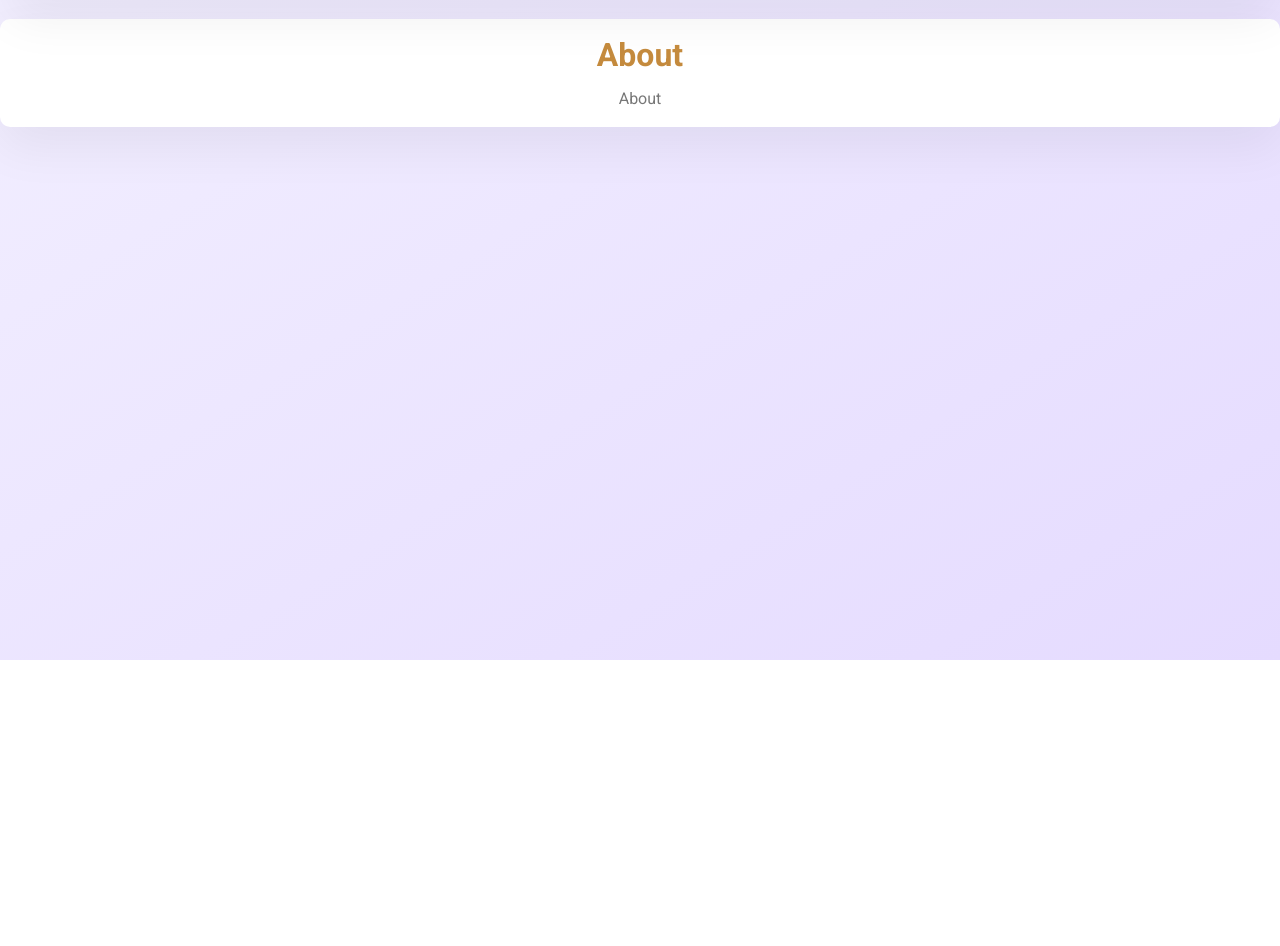
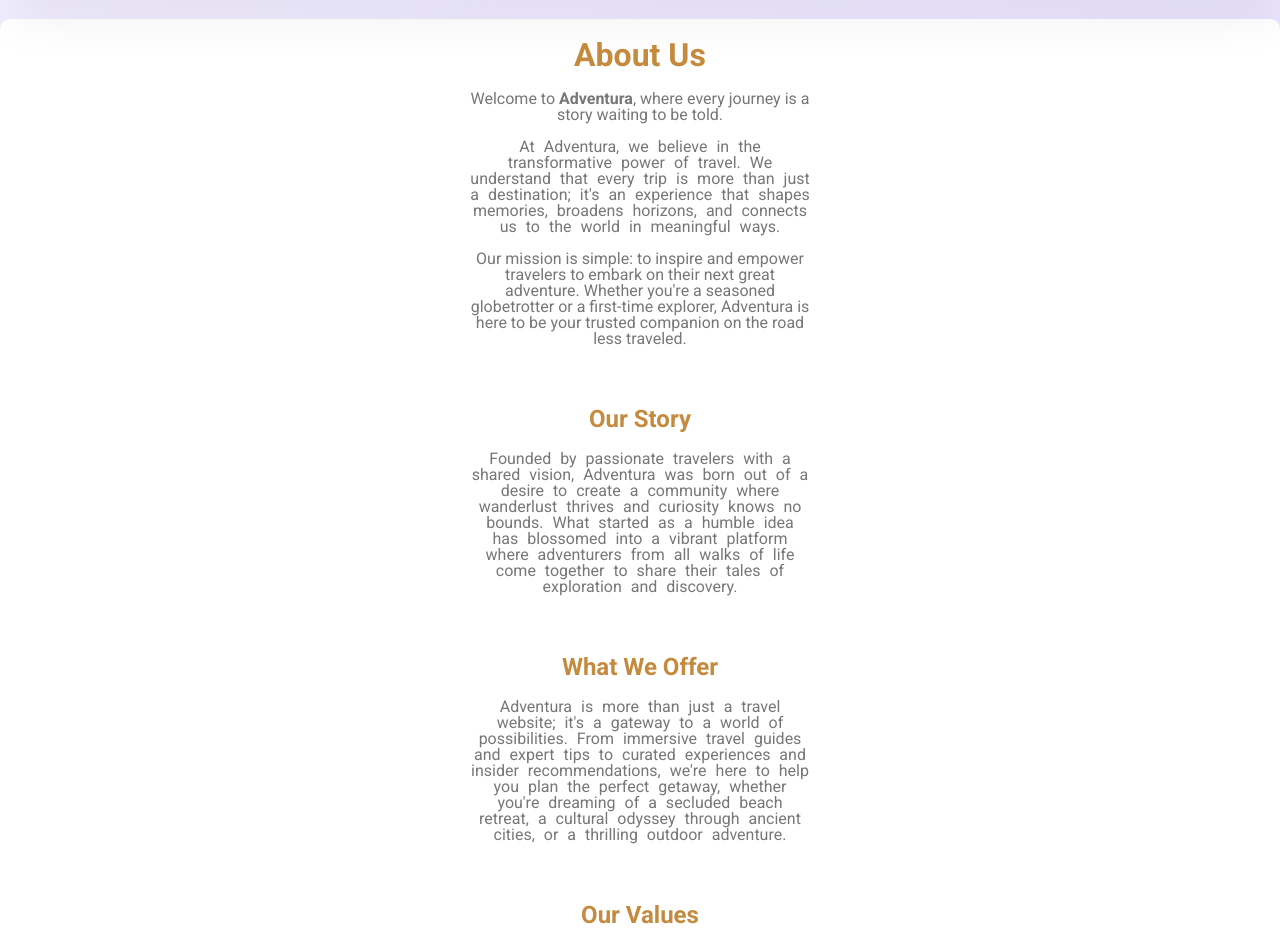
Before and after one commit to renraelreve/adventura, a React (Create React App) app: page /about in a window 1280 px wide. Shown: the part 140-1086 px from the top of the page. Before the commit the page ends 800 px from the top, so only its background shows below. Built offline with nearby package versions, Linux system fonts and the light colour scheme.

Commit message:
update aboutus

```diff
--- a/src/index.css
+++ b/src/index.css
@@ -302,3 +302,15 @@ td {
   flex-direction: column;
   gap: 1rem;
 }
+
+.about{
+  padding:0 450px 30px 450px;
+}
+
+.title{
+  padding-top: 60px;
+}
+
+.description{
+  word-spacing: 5px;
+}
--- a/src/pages/About.js
+++ b/src/pages/About.js
@@ -2,9 +2,55 @@
 
 function About() {
     return (
-      <div>
-        <h1>About</h1>
-        <p>About</p>
+      <div class="about">
+
+        <div class="info">
+          <h1 class="maintitle">About Us</h1>
+          <p>Welcome to <strong>Adventura</strong>, where every journey is a story waiting to be told.</p>
+          <br></br>
+          <p class="description">
+            At Adventura, we believe in the transformative power of travel.
+            We understand that every trip is more than just a destination;
+            it's an experience that shapes memories, broadens horizons, and connects us to the world in meaningful ways.
+          </p>
+          <br></br>
+          <p>
+            Our mission is simple: to inspire and empower travelers to embark on their next great adventure.
+            Whether you're a seasoned globetrotter or a first-time explorer,
+            Adventura is here to be your trusted companion on the road less traveled.
+          </p>
+        </div>
+
+        <div class="info">
+          <h2 class="title">Our Story</h2>
+          <p class="description">
+            Founded by passionate travelers with a shared vision,
+            Adventura was born out of a desire to create a community where wanderlust thrives and curiosity knows no bounds.
+            What started as a humble idea has blossomed into a vibrant platform where adventurers from all walks of life
+            come together to share their tales of exploration and discovery.
+          </p>
+        </div>
+
+        <div class="info">
+          <h2 class="title">What We Offer</h2>
+          <p  class="description">
+            Adventura is more than just a travel website; it's a gateway to a world of possibilities.
+            From immersive travel guides and expert tips to curated experiences and insider recommendations,
+            we're here to help you plan the perfect getaway, whether you're dreaming of a secluded beach retreat,
+            a cultural odyssey through ancient cities, or a thrilling outdoor adventure.
+          </p>
+        </div>
+
+        <div class="info">
+          <h2 class="title">Our Values</h2>
+          <p  class="description">
+            At the heart of Adventura are our core values: authenticity, inclusivity, and sustainability.
+            We believe in traveling with purpose, respecting local cultures, and leaving a positive impact on the places we visit.
+            That's why we're committed to promoting responsible tourism practices and supporting initiatives that benefit both communities
+            and the environment.
+          </p>
+        </div>
+
       </div>
     );
   }
```
